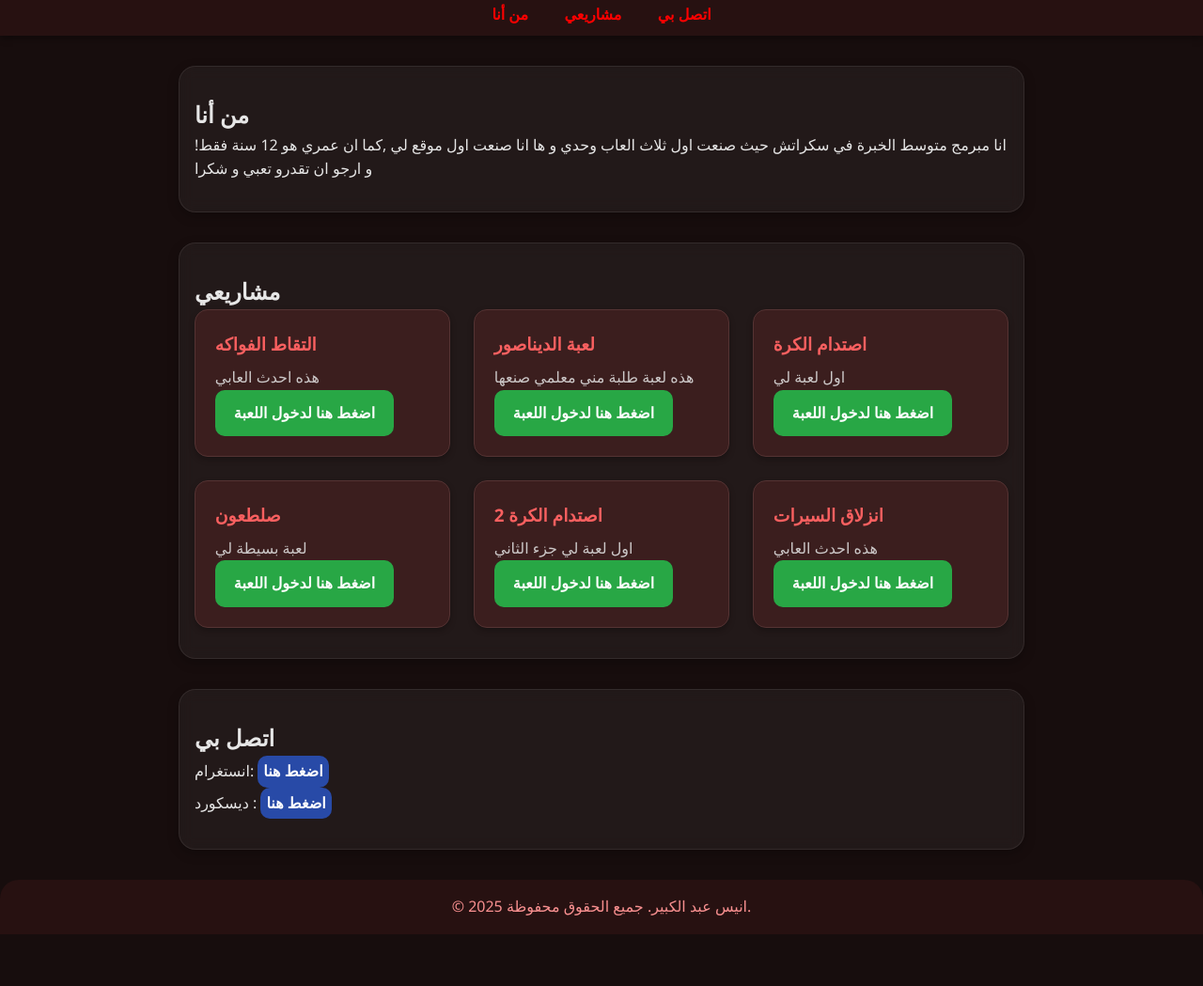
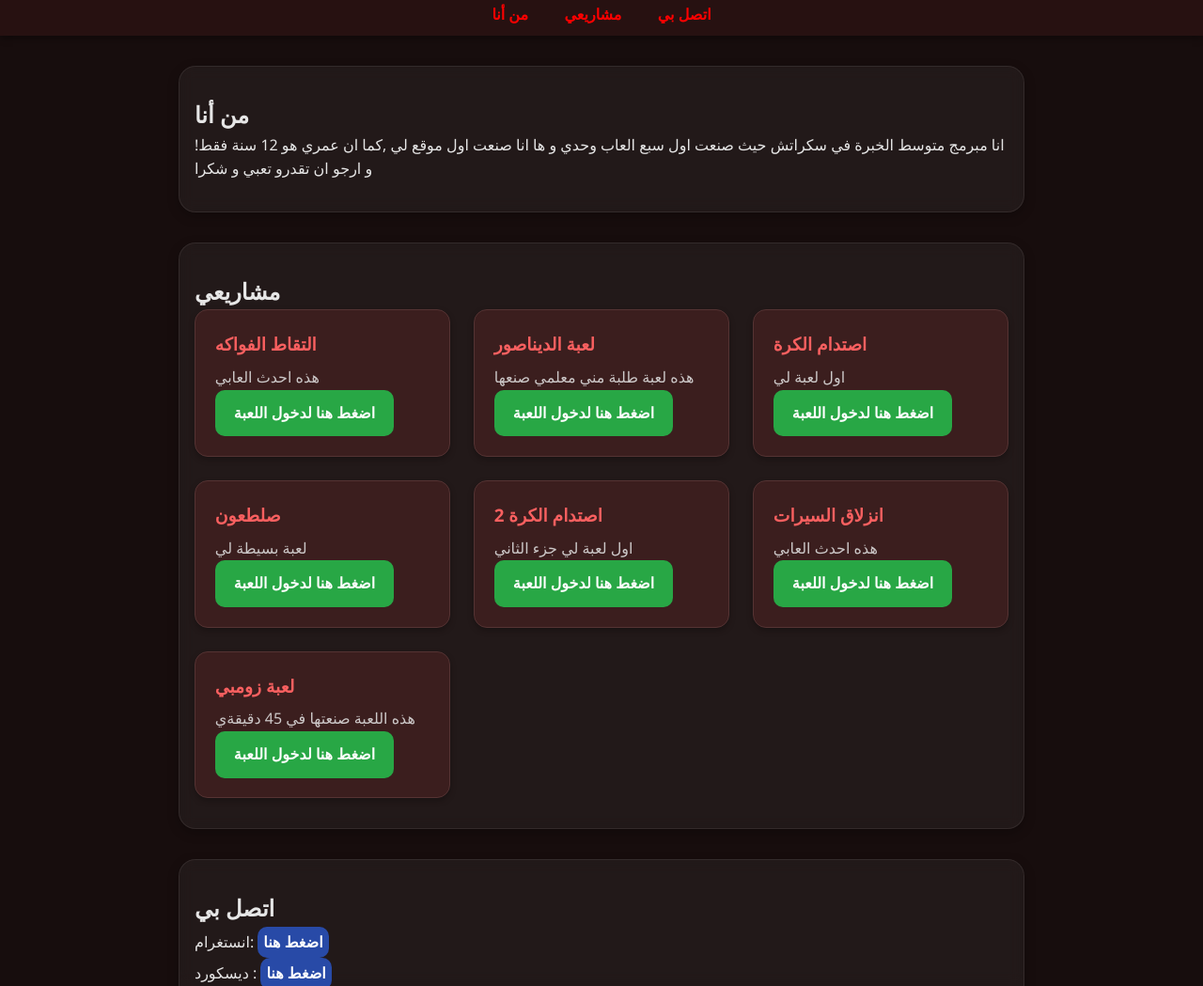
Before and after one commit to seyf158/anis-website, a plain HTML site: page index.html in a window 1280 px wide. Shown: the part 194-1243 px from the top of the page at 94% size. Before the commit the page ends 1188 px from the top, so only its background shows below. Drawn offline with Linux system fonts and the light colour scheme.

Commit message:
Add files via upload

```diff
--- a/index.html
+++ b/index.html
@@ -26,7 +26,7 @@
 
   <section id="about" class="about-section">
     <h2>من أنا</h2>
-    <p>انا مبرمج متوسط الخبرة في سكراتش حيث صنعت اول ثلاث العاب وحدي و ها انا صنعت اول موقع لي ,كما ان عمري هو 12 سنة فقط! و ارجو ان تقدرو تعبي و شكرا</p>
+    <p>انا مبرمج متوسط الخبرة في سكراتش حيث صنعت اول سبع العاب وحدي و ها انا صنعت اول موقع لي ,كما ان عمري هو 12 سنة فقط! و ارجو ان تقدرو تعبي و شكرا</p>
   </section>
 
   <section id="projects" class="projects-section">
@@ -62,6 +62,11 @@
         <p>هذه احدث العابي</p>
         <a class="green-btn" href="https://scratch.mit.edu/projects/1246145488/" target="_blank">اضغط هنا لدخول اللعبة</a>
       </article>
+      <article class="project">
+        <h3>لعبة زومبي</h3>
+        <p>هذه اللعبة صنعتها في 45 دقيقةي</p>
+        <a class="green-btn" href="https://scratch.mit.edu/projects/1248582653/" target="_blank">اضغط هنا لدخول اللعبة</a>
+      </article>
     </div>
   </section>
 
```
